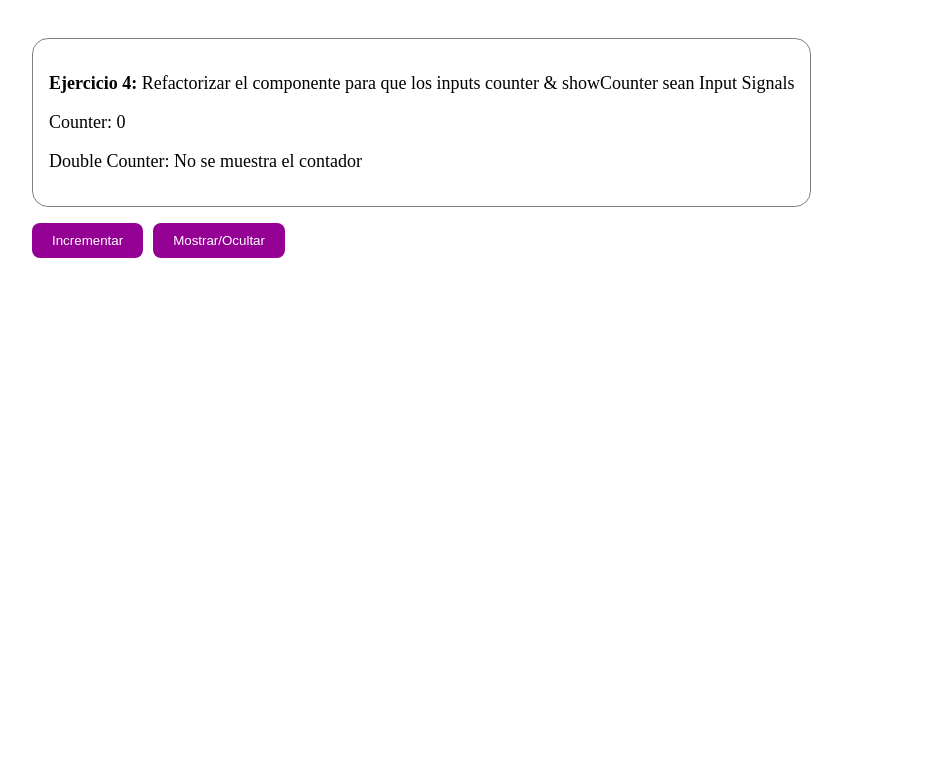
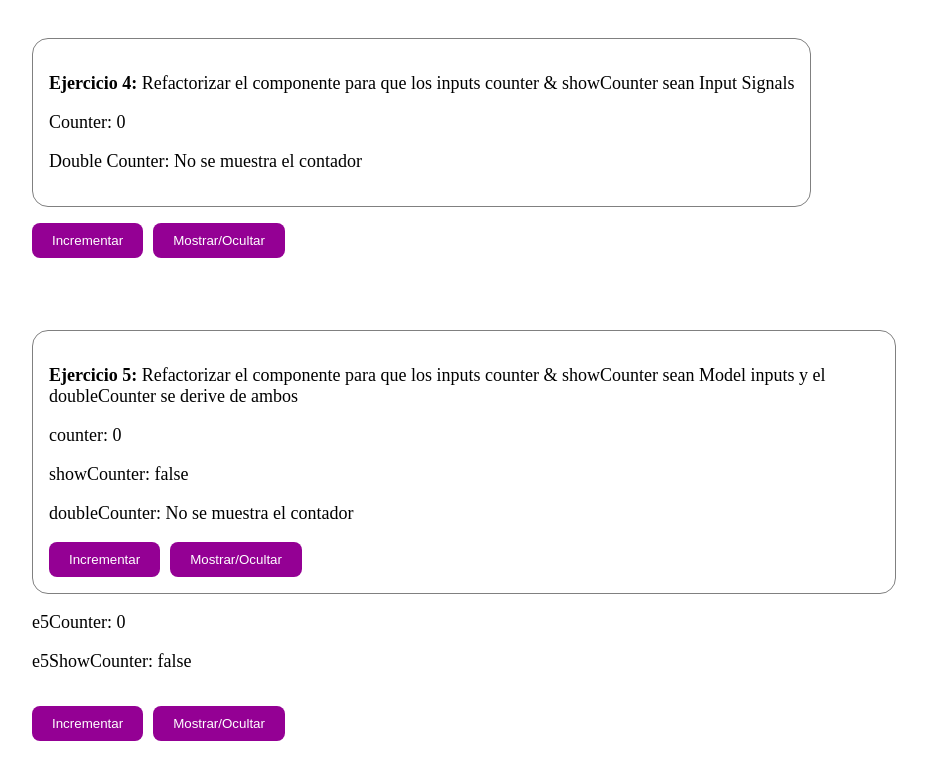
Before and after one commit to lsimonar/waynabox-angular17-workshop, an Angular app: page /modulo-4 in a window 1280 px wide. Shown: the part 906-1685 px from the top of the page, without its empty margins (176-1103 px from the left). Before the commit the page ends 1296 px from the top, so only its background shows below. Built offline with nearby package versions, Linux system fonts and the light colour scheme.

Commit message:
created ex5

```diff
--- /dev/null
+++ b/src/app/Modulos/4-signals/components/exercise5/exercise5.component.html
@@ -0,0 +1,8 @@
+<div class="container" style="margin-top: 40px;">
+    <p><b>Ejercicio 5:</b> Refactorizar el componente para que los inputs counter & showCounter sean Model inputs y el doubleCounter se derive de ambos</p>
+    <p>counter: {{ counter }}</p>
+    <p>showCounter: {{ showCounter }}</p>
+    <p>doubleCounter: {{ doubleCounter }}</p>
+    <button (click)="increment()">Incrementar</button>
+    <button (click)="toggle()">Mostrar/Ocultar</button>
+</div>
--- /dev/null
+++ b/src/app/Modulos/4-signals/components/exercise5/exercise5.component.ts
@@ -0,0 +1,34 @@
+import { Component, EventEmitter, Input, Output, computed } from '@angular/core';
+
+@Component({
+  selector: 'exercise5',
+  standalone: true,
+  imports: [],
+  templateUrl: './exercise5.component.html',
+  styleUrl: '../../module4/module4.component.scss'
+})
+export class Exercise5Component {
+    @Input() counter = 0;
+    @Input() showCounter = false;
+    @Output() counterChange = new EventEmitter<number>();
+    @Output() showCounterChange = new EventEmitter<boolean>();
+    doubleCounter: number | string = 0;
+
+    ngOnInit() {
+        this.doubleCounter = this.showCounter ? this.counter * 2 : 'No se muestra el contador';
+    }
+
+    ngOnChanges() {
+        this.doubleCounter = this.showCounter ? this.counter * 2 : 'No se muestra el contador';
+    }
+
+    increment() {
+        this.counter++;
+        this.counterChange.emit(this.counter);
+    }
+
+    toggle() {
+        this.showCounter = !this.showCounter;
+        this.showCounterChange.emit(this.showCounter);
+    }
+}
--- a/src/app/Modulos/4-signals/module4/module4.component.html
+++ b/src/app/Modulos/4-signals/module4/module4.component.html
@@ -7,4 +7,9 @@
     <exercise4 [counter]="e4Counter" [showCounter]="e4ShowCounter"></exercise4>
     <button style="margin-top: 1rem; margin-bottom: 0.5rem;" (click)="e4Increment()">Incrementar</button>
     <button style="margin-top: 1rem; margin-bottom: 2rem;" (click)="e4Toggle()">Mostrar/Ocultar</button>
+    <exercise5 [(counter)]="e5Counter" [(showCounter)]="e5ShowCounter"></exercise5>
+    <p>e5Counter: {{ e5Counter }}</p>
+    <p>e5ShowCounter: {{ e5ShowCounter }}</p>
+    <button style="margin-top: 1rem; margin-bottom: 2rem;" (click)="e5Increment()">Incrementar</button>
+    <button style="margin-top: 1rem; margin-bottom: 2rem;" (click)="e5Toggle()">Mostrar/Ocultar</button>
 </section>
--- a/src/app/Modulos/4-signals/module4/module4.component.ts
+++ b/src/app/Modulos/4-signals/module4/module4.component.ts
@@ -3,6 +3,7 @@ import { Exercise1Component } from '../components/exercise1/exercise1.component'
 import { Exercise2Component } from '../components/exercise2/exercise2.component';
 import { Exercise3Component } from '../components/exercise3/exercise3.component';
 import { Exercise4Component } from '../components/exercise4/exercise4.component';
+import { Exercise5Component } from '../components/exercise5/exercise5.component';
 
 @Component({
   selector: 'app-module4',
@@ -11,7 +12,8 @@ import { Exercise4Component } from '../components/exercise4/exercise4.component'
     Exercise1Component,
     Exercise2Component,
     Exercise3Component,
-    Exercise4Component
+    Exercise4Component,
+    Exercise5Component
   ],
   templateUrl: './module4.component.html',
   styleUrl: './module4.component.scss'
@@ -19,6 +21,8 @@ import { Exercise4Component } from '../components/exercise4/exercise4.component'
 export class Module4Component {
   e4Counter: number = 0;
   e4ShowCounter: boolean = false;
+  e5Counter: number = 0;
+  e5ShowCounter: boolean = false;
 
   e4Increment() {
     this.e4Counter++;
@@ -26,4 +30,10 @@ export class Module4Component {
   e4Toggle() {
     this.e4ShowCounter = !this.e4ShowCounter;
   }
+  e5Increment() {
+    this.e5Counter++;
+  }
+  e5Toggle() {
+    this.e5ShowCounter = !this.e5ShowCounter;
+  }
 }
```
Also changed, not shown: src/app/Modulos/4-signals/components/exercise5/exercise5.component.scss (added), 1 other file (tests, documents, lock files or other folders).
